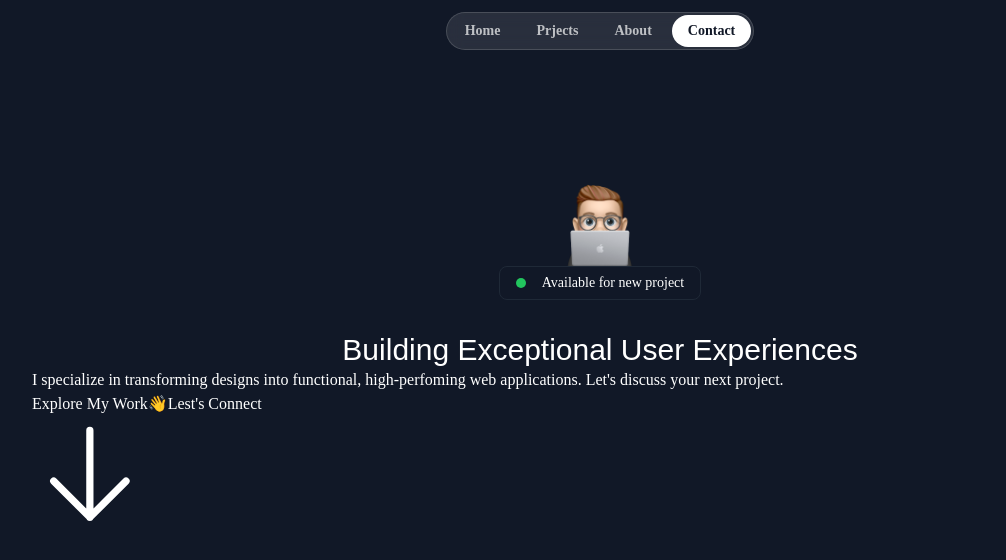
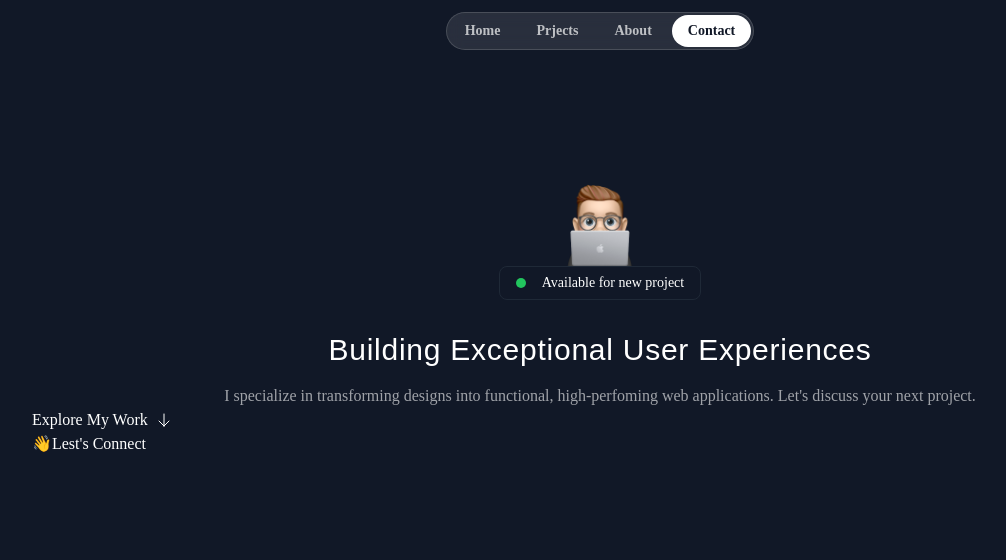
Before and after one commit to First-Step-company/portfolio, a Next.js app: page / in a window 1280 px wide. Shown: the top 560 px of the page, without its empty margins (40-1046 px from the left). Built offline with nearby package versions, Linux system fonts and the light colour scheme; a web font is replaced by a local one.

Commit message:
Auto-update: Sat 11/30/2024 22:42:07.29

```diff
--- a/src/sections/Hero.tsx
+++ b/src/sections/Hero.tsx
@@ -11,16 +11,16 @@ export const HeroSection = () => {
             <div className="text-sm font-medium">Available for new project</div>
         </div>
         </div>
-        <h1 className="font-serif text-3xl text-center mt-8">Building Exceptional User Experiences</h1>
-        <p>I specialize in transforming designs into functional,
+        <h1 className="font-serif text-3xl text-center mt-8 tracking-wide">Building Exceptional User Experiences</h1>
+        <p className="mt-4 text-center text-white/60">I specialize in transforming designs into functional,
             high-perfoming web applications. Let&apos;s discuss your next project.
         </p>
-        <div>
-            <button>
+        <div className="flex flex-col">
+            <button className="inline-flex items-center gap-2">
                 <span>Explore My Work</span>
-                <ArrowDown/>
+                <ArrowDown className="size-4"/>
             </button>
-            <button>
+            <button className="inline-flex">
                 <span>👋</span>
                 <span>Lest&apos;s Connect</span>
             </button>
```
